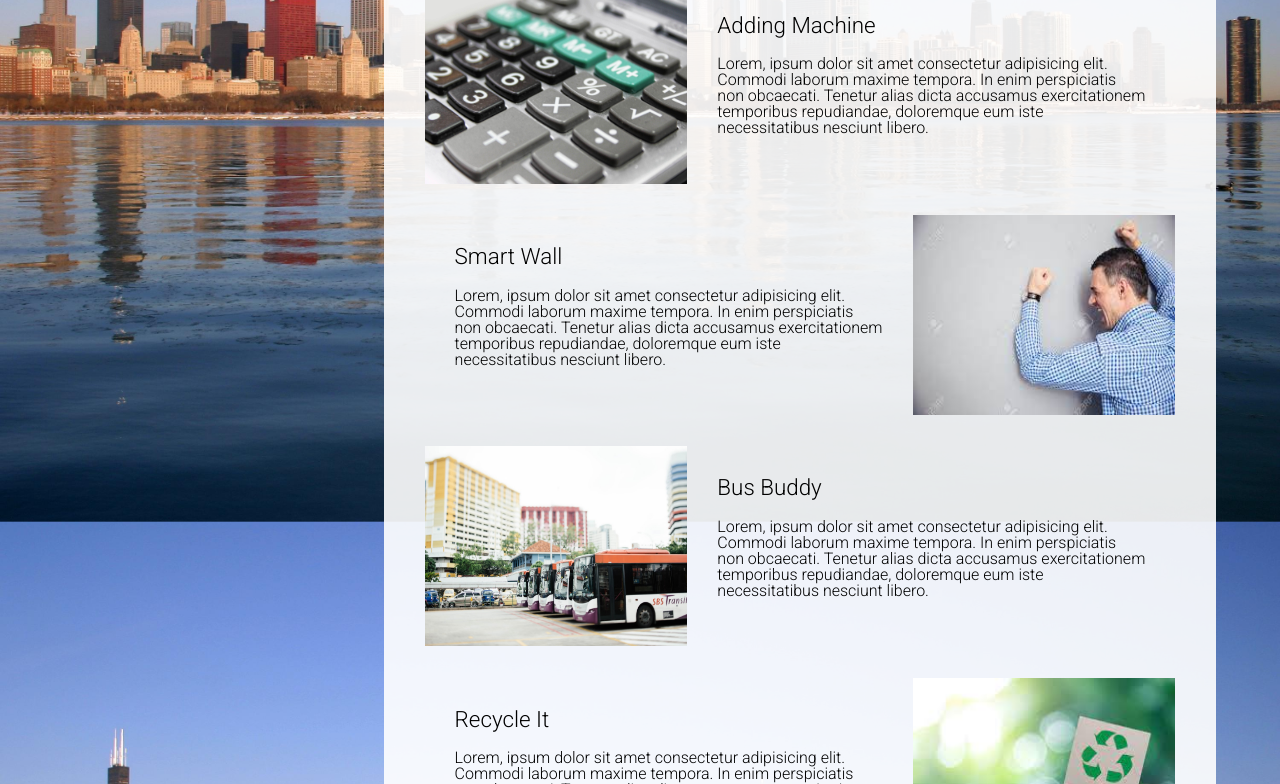
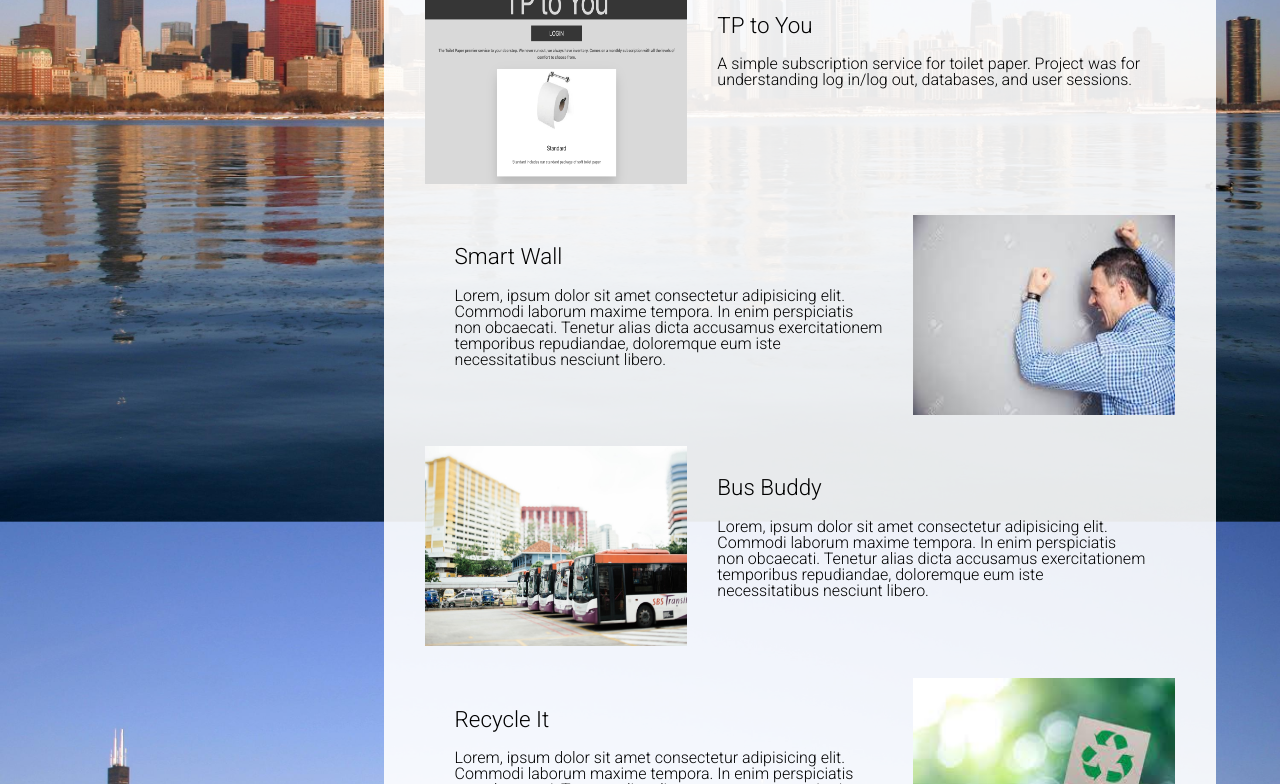
Before and after one commit to rotosti/H2-Portfolio, a plain HTML site: page index.html in a window 1280 px wide. Shown: the part 1185-1969 px from the top of the page. Drawn offline with Linux system fonts and the light colour scheme.

Commit message:
added 2nd project to listings

```diff
--- a/index.html
+++ b/index.html
@@ -102,14 +102,13 @@
             <a href="#" target="_blank">
                 <article class="project-card">
                     <div class="project-card-image">
-                        <img src="./assets/images/calculatorPlaceholder.jpeg" alt="A close up of a calculator.">
+                        <img src="./assets/images/TPtoYou.png" alt="A preview of the TP to You website">
                     </div>
                     <div class="project-card-data">
-                        <h3>Adding Machine</h3>
+                        <h3>TP to You</h3>
                         <p>
-                        Lorem, ipsum dolor sit amet consectetur adipisicing elit. Commodi laborum maxime tempora.
-                        In enim perspiciatis non obcaecati. Tenetur alias dicta accusamus exercitationem temporibus
-                        repudiandae, doloremque eum iste necessitatibus nesciunt libero.
+                        A simple subscription service for toilet paper.  Project was for understanding log in/log out,
+                        databases, and user sessions.
                         </p>
                     </div>
                 </article>
```
Also changed, not shown: assets/images/TPtoYou.png (added).
